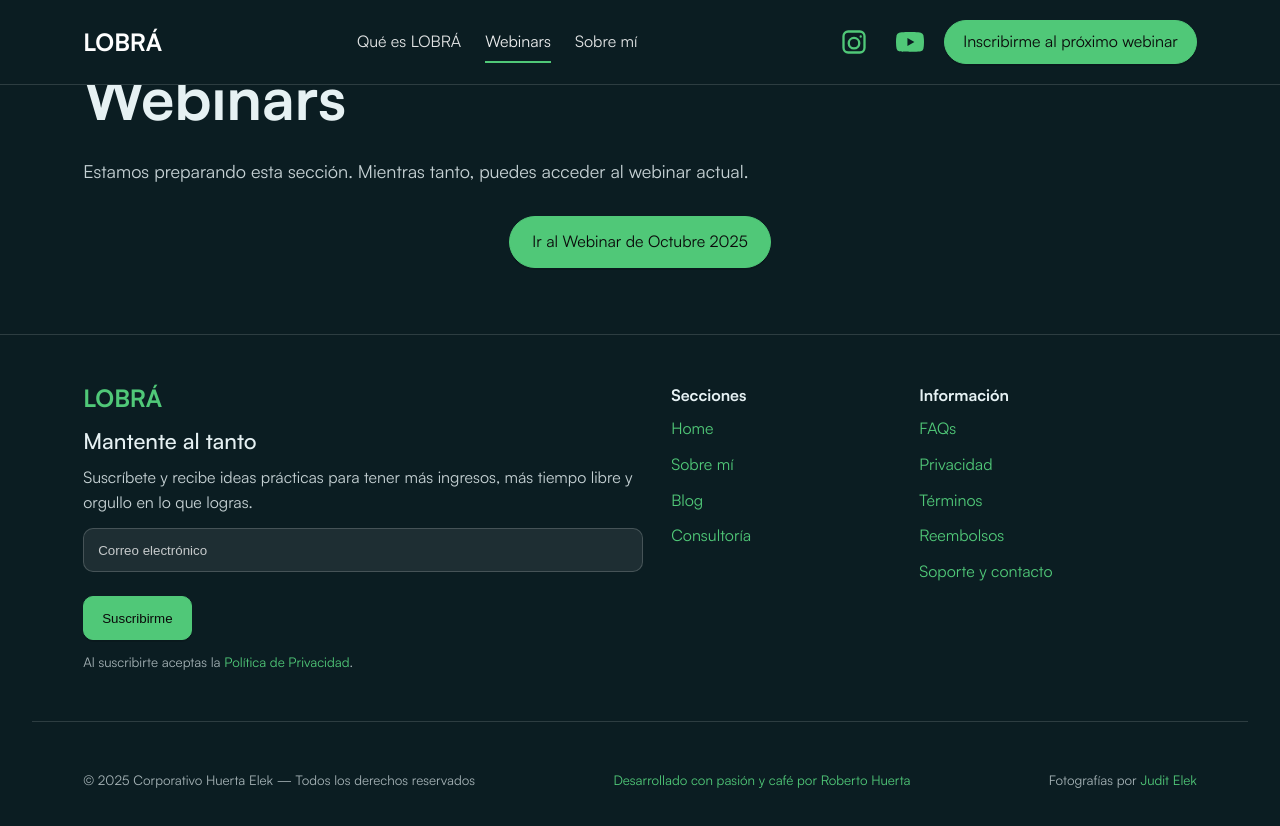
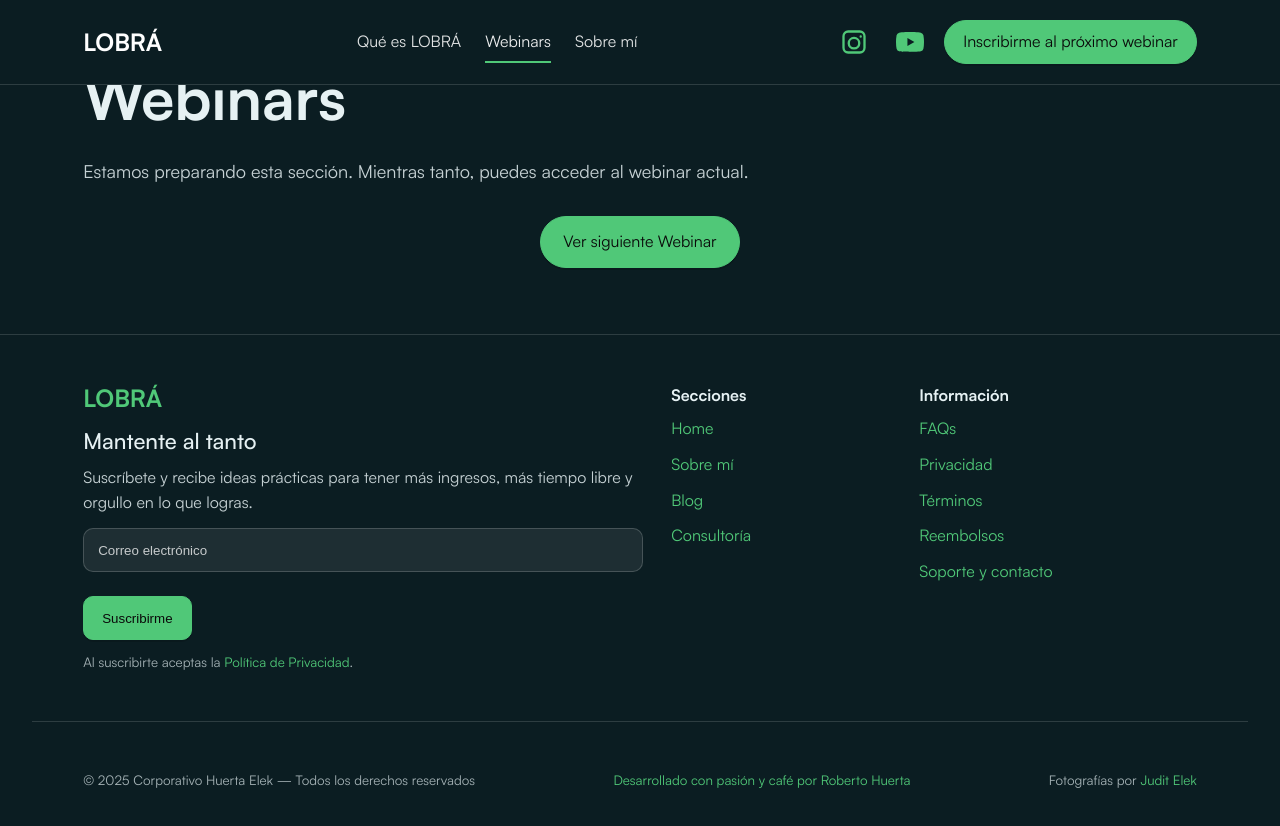
Before and after one commit to Aaelios/huerta-web, a Next.js app: page /webinars in a window 1280 px wide. Shown: the top 826 px of the page. Built offline with nearby package versions, Linux system fonts and the light colour scheme; no server answers.

Commit message:
actualiza liga a siguiente webinar

```diff
--- a/app/webinars/page.tsx
+++ b/app/webinars/page.tsx
@@ -13,10 +13,10 @@ export default function WebinarsPage() {
       </p>
       <div className="cluster-3">
         <Link
-          href="/webinars/2025-10-14-2030"
+          href="/webinars/2025-10-21-2030"
           className="c-btn c-btn--solid c-btn--pill c-btn--lg"
         >
-          Ir al Webinar de Octubre 2025
+          Ver siguiente Webinar
         </Link>
       </div>
     </div>
```
